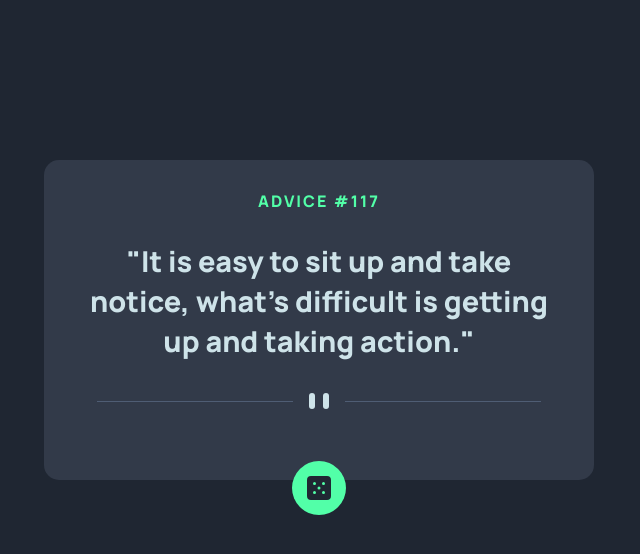
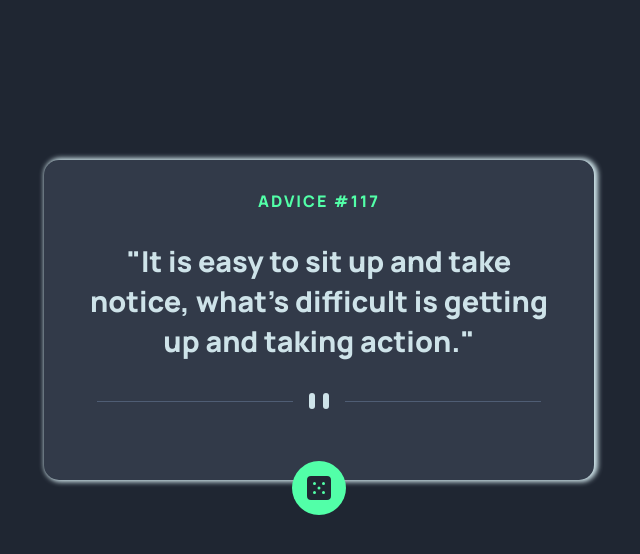
Before and after one commit to nico-dev-it/advice-generator, a React (Create React App) app: page / in a window 1280 px wide. Shown: the top 554 px of the page, without its empty margins (321-961 px from the left). Built offline with nearby package versions, Linux system fonts and the light colour scheme.

Commit message:
minor styling changes

```diff
--- a/src/components/advice.js
+++ b/src/components/advice.js
@@ -14,6 +14,7 @@ const StyledCard = styled.div`
     flex-direction: column;
     justify-content: space-evenly;
     align-items: center;
+    box-shadow: rgb(206 227 233) 2px 0px 5px 2px;
     @media (max-width: 670px) {
     width: 370px;
     height: 350px;
@@ -65,6 +66,7 @@ const Button = styled.div`
     &:hover {
     cursor: pointer;
     box-shadow: rgba(82, 265, 168, 1) 0px 5px 30px;
+    transition: 0.5s;
     }
 `
 
```
